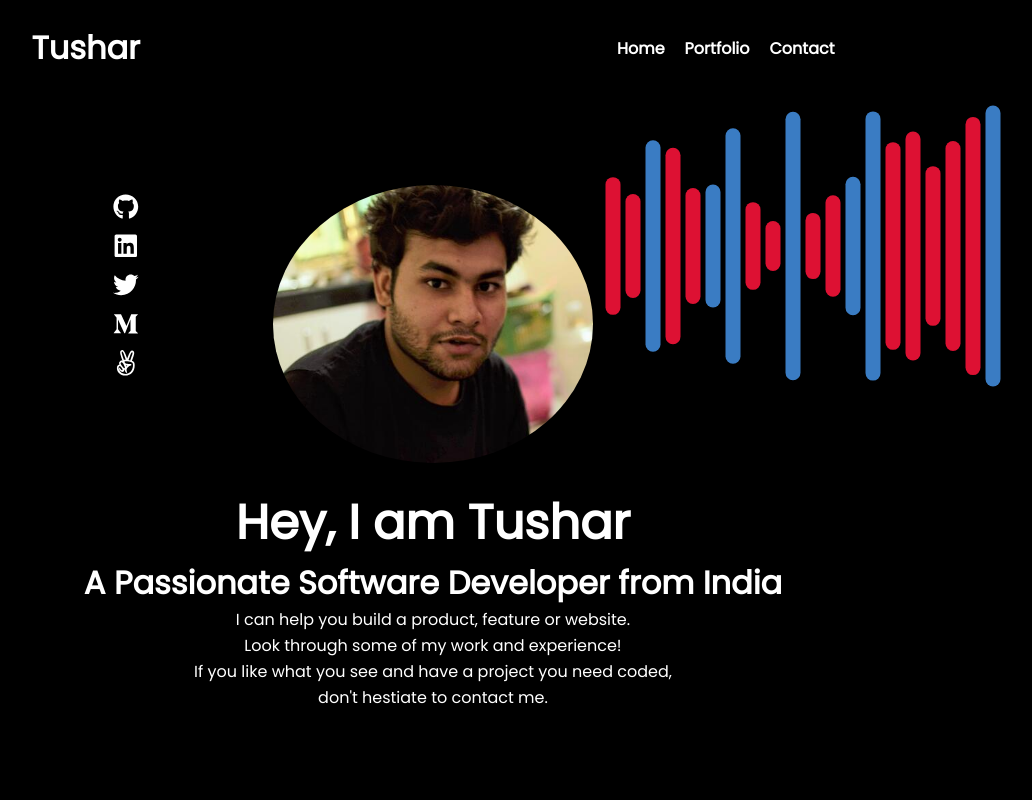
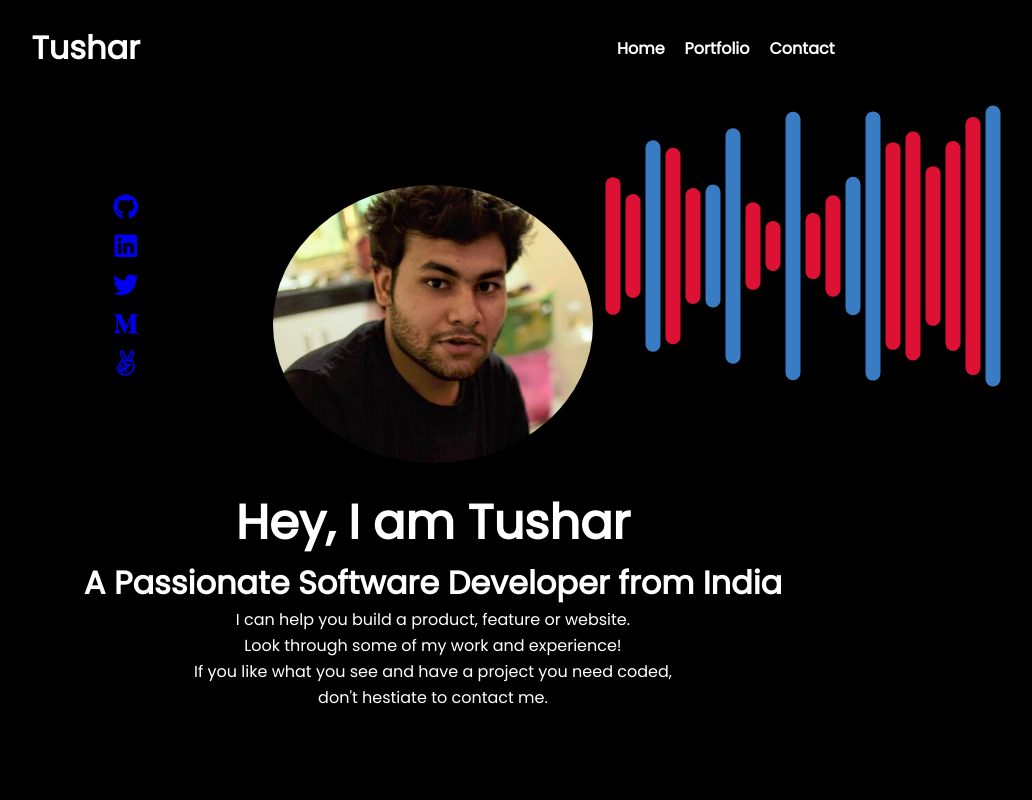
Before and after one commit to PinkMoon25/Tushar_Singh, a React app: page / in a window 1280 px wide. Shown: the top 800 px of the page, without its empty margins (207-1239 px from the left). Built offline with nearby package versions, Linux system fonts and the light colour scheme.

Commit message:
Add href links to social links

```diff
--- a/src/components/Hero.js
+++ b/src/components/Hero.js
@@ -7,11 +7,11 @@ const Hero = () => {
   return (
     <section className="hero" style={{backgroundImage: `url(${background})`}}>
       <ul className="social-links">
-        <li><a><FaGithub /></a></li>
-        <li><a><FaLinkedin /></a></li>
-        <li><a><FaTwitter /></a></li>
-        <li><a><FaMediumM /></a></li>
-        <li><a><FaAngellist /></a></li>
+        <li><a href="https://github.com/PinkMoon25" target='_blank' ><FaGithub /></a></li>
+        <li><a href="https://www.linkedin.com/in/meet-tushar-singh/" target='_blank'><FaLinkedin /></a></li>
+        <li><a href="https://twitter.com/tushars90674484" target='_blank'><FaTwitter /></a></li>
+        <li><a href="https://medium.com/@singhtushar348" target='_blank'><FaMediumM /></a></li>
+        <li><a href="https://angel.co/profile/edit/overview" target='_blank'><FaAngellist /></a></li>
       </ul>
       <img src={pic} className="pic"/>
       <div className="intro">
```
